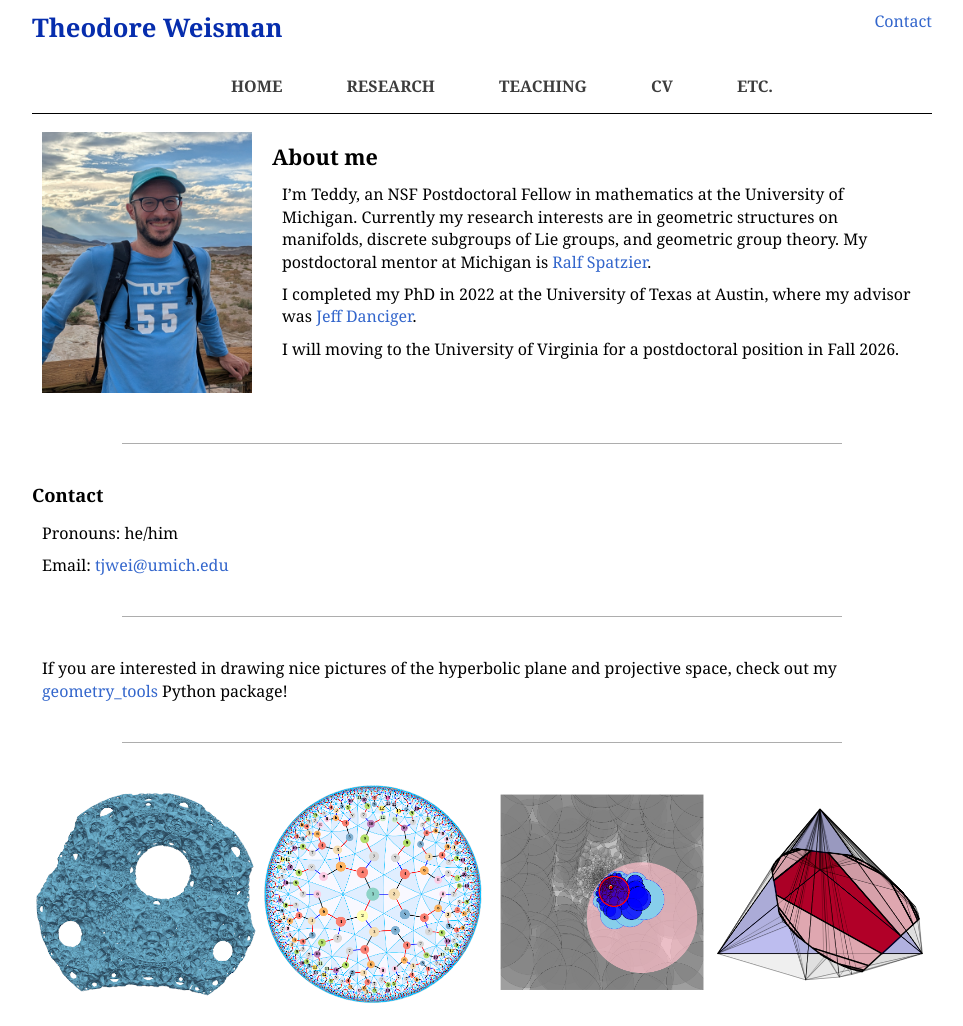
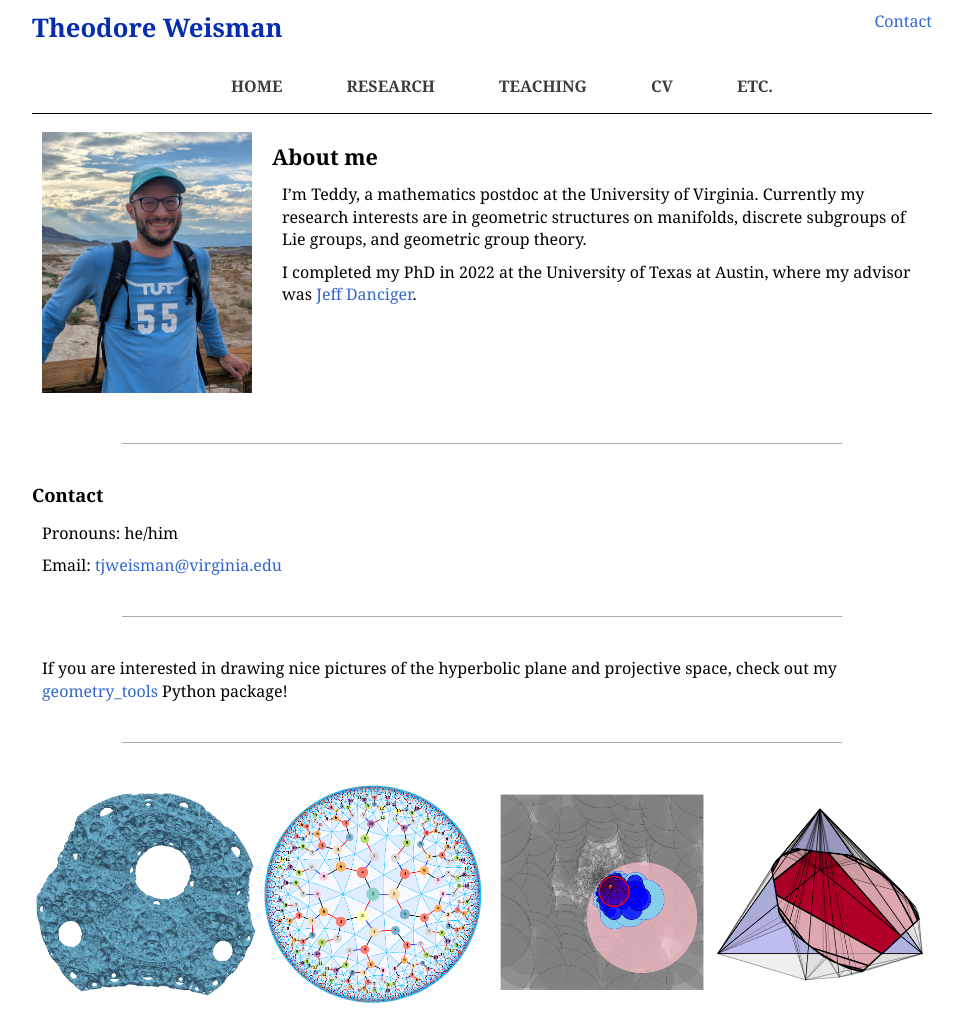
Before and after one commit to tjweisman/tjweisman.github.io, a Jekyll site: the page built from index.md, in a window 1280 px wide. Shown: the whole page, without its empty margins (158-1121 px from the left). Built offline with Jekyll 4.4.1, drawn with Linux system fonts in a browser that asks for light colours; nearby versions of some CDN libraries.

Commit message:
updated contact info

```diff
--- a/index.md
+++ b/index.md
@@ -19,11 +19,9 @@ layout: default
 About me
 ===========
 
-I'm Teddy, an NSF Postdoctoral Fellow in mathematics at the University of Michigan. Currently my research interests are in geometric structures on manifolds, discrete subgroups of Lie groups, and geometric group theory. My postdoctoral mentor at Michigan is [Ralf Spatzier](https://dept.math.lsa.umich.edu/~spatzier/).
+I'm Teddy, a mathematics postdoc at the University of Virginia. Currently my research interests are in geometric structures on manifolds, discrete subgroups of Lie groups, and geometric group theory.
 
 I completed my PhD in 2022 at the University of Texas at Austin, where my advisor was [Jeff Danciger](https://web.ma.utexas.edu/users/jdanciger/index.html).
-
-I will moving to the University of Virginia for a postdoctoral position in Fall 2026.
 
 </div>
 
@@ -34,7 +32,7 @@ I will moving to the University of Virginia for a postdoctoral position in Fall
 
 Pronouns: he/him
 
-Email: [tjwei@umich.edu](mailto:tjwei@umich.edu)
+Email: [tjweisman@virginia.edu](mailto:tjweisman@virginia.edu)
 
 *************************************
 
```
